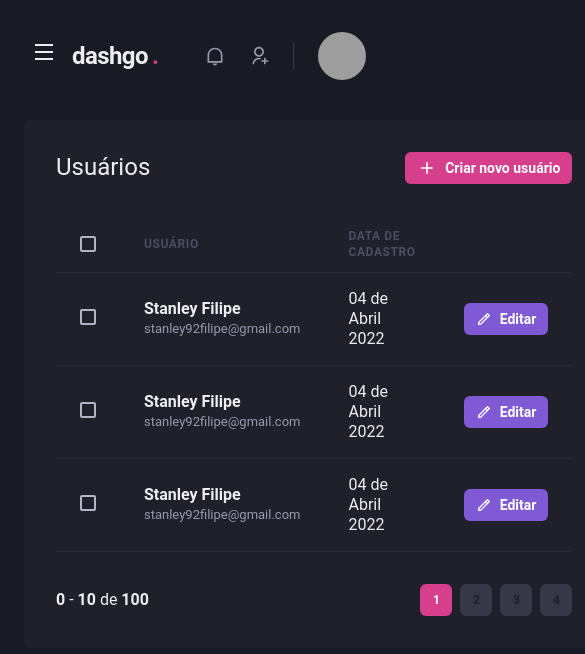
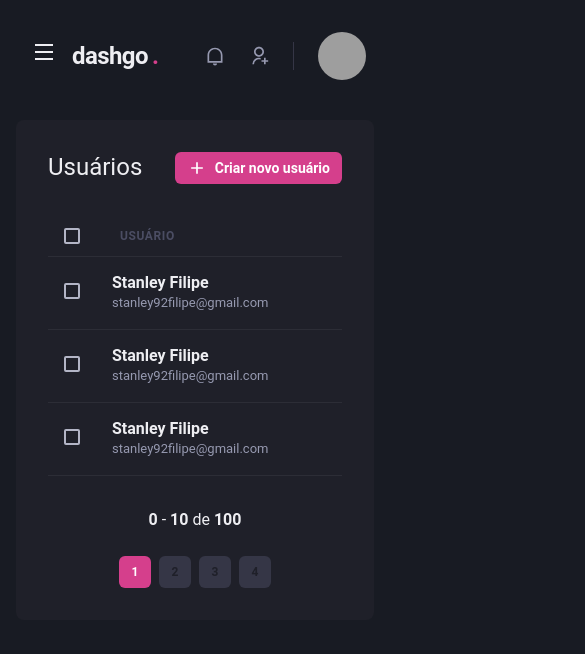
Before and after one commit to stanlino/DashGo, a Next.js app: page /users in a window 390 px wide. Shown: the top 654 px of the page, 585 px wide, since content can reach past the window. Built offline with nearby package versions, Linux system fonts and the light colour scheme; grey boxes are pictures that could not be loaded.

Commit message:
feat: apply responsiveness on users page

```diff
--- a/src/components/pagination/index.tsx
+++ b/src/components/pagination/index.tsx
@@ -4,7 +4,7 @@
 export function Pagination() {
   return (
     <Stack
-      direction='row'
+      direction={['column','row']}
       mt='8'
       justify='space-between'
       align='center'
--- a/src/pages/users/index.tsx
+++ b/src/pages/users/index.tsx
@@ -1,15 +1,20 @@
-import { Box, Button, Checkbox, Flex, Heading, Icon, Table, Tbody, Td, Text, Th, Thead, Tr } from "@chakra-ui/react";
+import { Box, Button, Checkbox, Flex, Heading, Icon, Table, Tbody, Td, Text, Th, Thead, Tr, useBreakpointValue } from "@chakra-ui/react";
 import { RiAddLine, RiPencilLine } from "react-icons/ri";
 import { Header } from "../../components/header";
 import { Pagination } from "../../components/pagination";
 import { Sidebar } from "../../components/sidebar";
 
 export default function UserList() {
+  const isWideVersion = useBreakpointValue({
+    base: false,
+    lg: true
+  })
+
   return (
     <Box>
       <Header />
 
-      <Flex w='100%' my='6' maxW={1480} mx='auto' px='6'>
+      <Flex w='100%' my='6' maxW={1480} mx='auto' px={['4', '4', '6']}>
         <Sidebar />
 
         <Box flex='1' borderRadius={8} bg='gray.800' p='8'>
@@ -30,29 +35,28 @@
           <Table colorScheme='whiteAlpha'>
             <Thead>
               <Tr>
-                <Th px='6' color='gray.300' w='8'>
+                <Th px={['4', '4', '6']} color='gray.300' w='8'>
                   <Checkbox colorScheme='pink' />
                 </Th>
                 <Th>Usuário</Th>
-                <Th>Data de cadastro</Th>
+                {isWideVersion && <Th>Data de cadastro</Th>}
                 <Th w='0'></Th>
               </Tr>
             </Thead>
             <Tbody>
               <Tr>
-                <Td px='6'>
+                <Td px={['4', '4', '6']}>
                   <Checkbox colorScheme='pink' />
                 </Td>
-                <Td px='6'>
+                <Td px={['4', '4', '6']}>
                   <Box>
                     <Text fontWeight='bold'>Stanley Filipe</Text>
                     <Text fontSize='small' color='gray.300'>stanley92filipe@gmail.com</Text>
                   </Box>
                 </Td>
+                {isWideVersion && <Td>04 de Abril 2022</Td>}
                 <Td>
-                  04 de Abril 2022
-                </Td>
-                <Td>
+                  {isWideVersion && (
                     <Button
                       as='a'
                       size='sm'
@@ -62,22 +66,22 @@
                     >
                       Editar
                     </Button>
+                  )}
                 </Td>
               </Tr>
               <Tr>
-                <Td px='6'>
+                <Td px={['4', '4', '6']}>
                   <Checkbox colorScheme='pink' />
                 </Td>
-                <Td px='6'>
+                <Td px={['4', '4', '6']}>
                   <Box>
                     <Text fontWeight='bold'>Stanley Filipe</Text>
                     <Text fontSize='small' color='gray.300'>stanley92filipe@gmail.com</Text>
                   </Box>
                 </Td>
+                {isWideVersion && <Td>04 de Abril 2022</Td>}
                 <Td>
-                  04 de Abril 2022
-                </Td>
-                <Td>
+                  {isWideVersion && (
                     <Button
                       as='a'
                       size='sm'
@@ -87,22 +91,22 @@
                     >
                       Editar
                     </Button>
+                  )}
                 </Td>
               </Tr>
               <Tr>
-                <Td px='6'>
+                <Td px={['4', '4', '6']}>
                   <Checkbox colorScheme='pink' />
                 </Td>
-                <Td px='6'>
+                <Td px={['4', '4', '6']}>
                   <Box>
                     <Text fontWeight='bold'>Stanley Filipe</Text>
                     <Text fontSize='small' color='gray.300'>stanley92filipe@gmail.com</Text>
                   </Box>
                 </Td>
+                {isWideVersion && <Td>04 de Abril 2022</Td>}
                 <Td>
-                  04 de Abril 2022
-                </Td>
-                <Td>
+                  {isWideVersion && (
                     <Button
                       as='a'
                       size='sm'
@@ -112,6 +116,7 @@
                     >
                       Editar
                     </Button>
+                  )}
                 </Td>
               </Tr>
             </Tbody>
```
Lines whose indentation alone changed are shown as unchanged.
